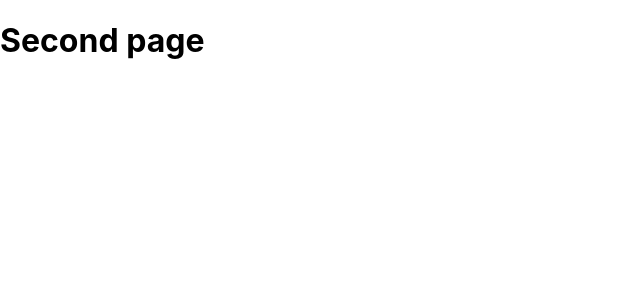
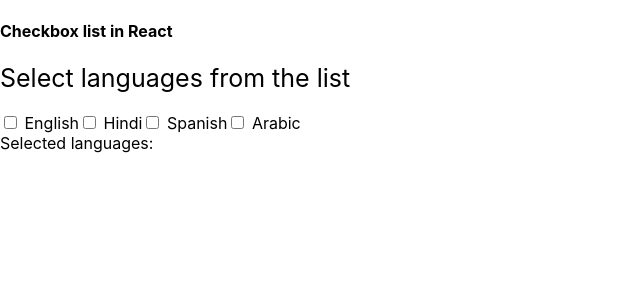
Before and after one commit to jyumohfour/meal-prep-app, a React (Create React App) app: page /checkbox in a window 1280 px wide. Shown: the top 300 px of the page, without its empty margins (0-640 px from the left). Built offline with nearby package versions, Linux system fonts and the light colour scheme.

Commit message:
checkbox working

```diff
--- a/src/App.js
+++ b/src/App.js
@@ -1,5 +1,5 @@
 import "./App.css";
-// importing elements from react-router-dom package
+
 import {
 BrowserRouter as Router,
 Routes,
@@ -21,6 +21,9 @@ import List from "./elements/List";
 // imports SeconfLists from element/List2
 import SecondLists from "./elements/List2/SecondLists";
 
+import { render } from "@testing-library/react";
+
+import Checkbox from "./elements/Checkbox";
 function App() {
 return (
 	<>
@@ -49,6 +52,8 @@ return (
          <Route path="" element={<SecondLists />} />
          <Route path=":postSlug" element={<SecondList />} />
 
+      <Route path="/checkbox" element={<Checkbox />} />
+
       {/* If any route mismatches the upper
       route endpoints then, redirect triggers
       and redirects app to home element with to="/" */}
--- /dev/null
+++ b/src/elements/Checkbox.jsx
@@ -0,0 +1,44 @@
+import React, { useState } from 'react';
+
+const languageList = [
+  { value: "english", label: "English" },
+  { value: "hindi", label: "Hindi" },
+  { value: "spanish", label: "Spanish" },
+  { value: "arabic", label: "Arabic" }
+];
+
+function Check() {
+
+  const [lang, setLang] = useState([]);
+
+  const handleChange = e => {
+    const { value, checked } = e.target;
+    if (checked) {
+      // push selected value in list
+      setLang(prev => [...prev, value]);
+    } else {
+      // remove unchecked value from the list
+      setLang(prev => prev.filter(x => x !== value));
+    }
+  }
+
+  return (
+    <div className="check">
+      <h4>Checkbox list in React </h4>
+
+      <div className='title'>Select languages from the list</div>
+      {languageList.map((x, i) => <label key={i}>
+        <input
+          type="checkbox"
+          name="lang"
+          value={x.value}
+          onChange={handleChange}
+        /> {x.label}
+      </label>)}
+
+      <div>Selected languages: {lang.length ? lang.join(', ') : null}</div>
+    </div>
+  );
+}
+
+export default Check;
--- a/src/elements/ContactUs.jsx
+++ b/src/elements/ContactUs.jsx
@@ -1,4 +1,5 @@
 import React from "react";
+
 
 const ContactUs = () => {
 return (
--- a/src/elements/Home.jsx
+++ b/src/elements/Home.jsx
@@ -1,8 +1,11 @@
 import React from "react";
+import {render} from 'react-dom';
 // importing Link from react-router-dom to navigate to
 // different end points.
 import { Link } from "react-router-dom";
 import "./styles.css";
+
+
 
 
 const Home = () => {
@@ -35,6 +38,9 @@ return (
      			</button>
  			</Link>
 			</li>
+			<li>
+				<Link to="/checkbox">checkbox</Link>
+			</li>
 		</ul>
 	</div>
 	);
```
